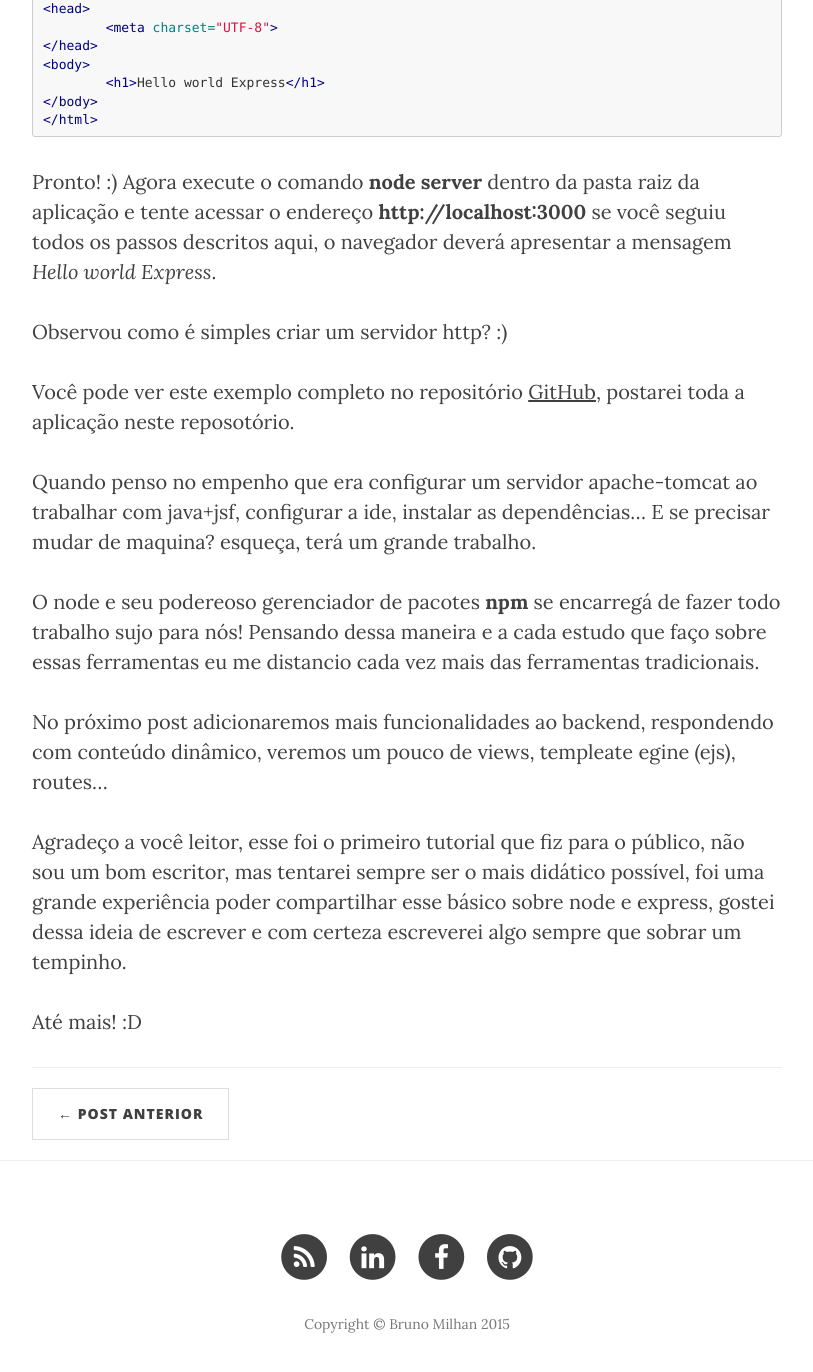
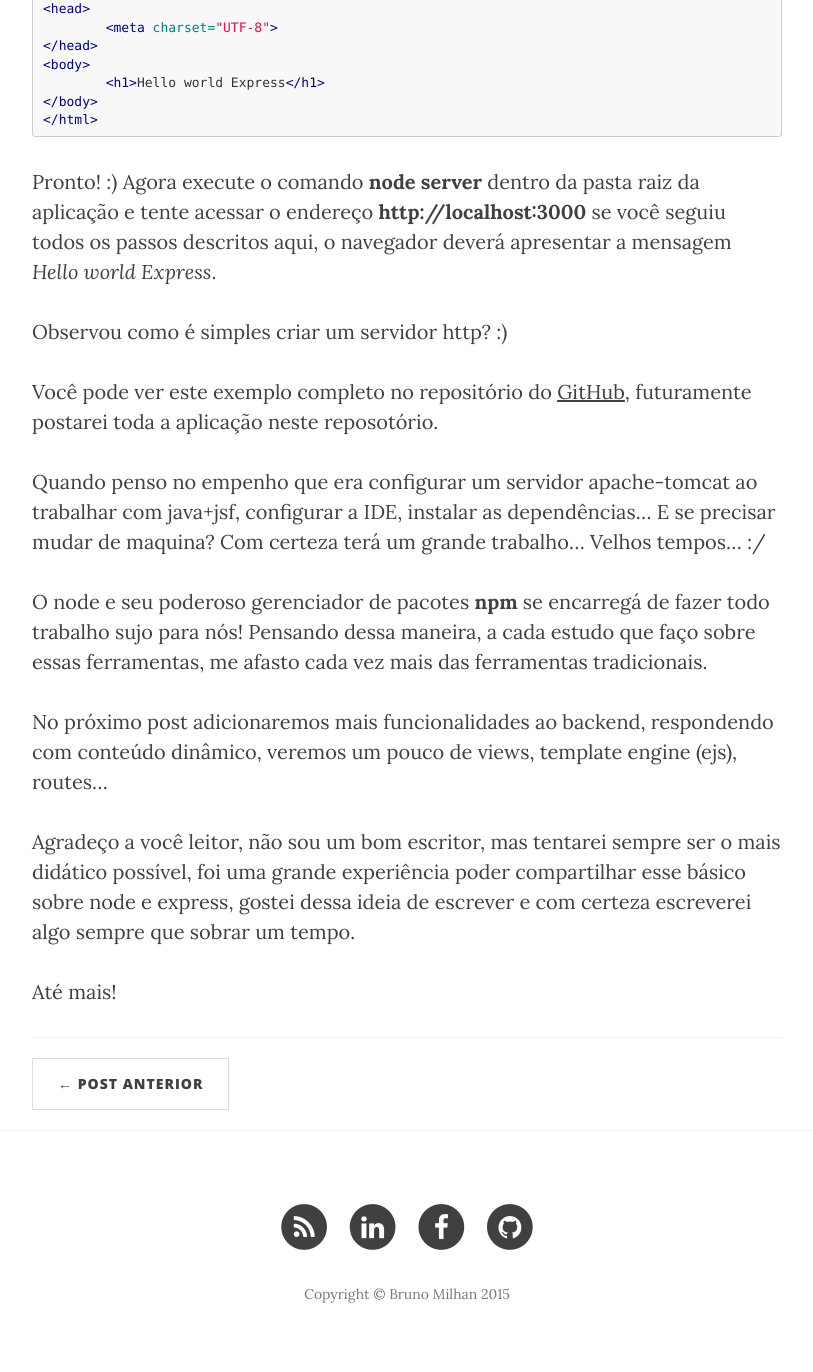
Before and after one commit to brunomilhan/brunomilhan.github.io, a Jekyll site: the page built from _posts/2015-03-14-meanStackIntro.markdown, in a window 1280 px wide and 1400 px high, scrolled down 5716 px. Shown: the top 1372 px of the window, without its empty margins (233-1046 px from the left). Built offline with Jekyll 4.4.1, drawn with Linux system fonts in a browser that asks for light colours; nearby versions of some CDN libraries; Markdown is read by kramdown in place of the engine named in the settings; comment, search, counter and statistics services are not loaded; some of the changed text lies outside the part shown.

Commit message:
fix grammar

```diff
--- a/_posts/2015-03-14-meanStackIntro.markdown
+++ b/_posts/2015-03-14-meanStackIntro.markdown
@@ -154,14 +154,14 @@ Pronto! :) Agora execute o comando **node server** dentro da pasta raiz da aplic
 
 Observou como é simples criar um servidor http? :)
 
-Você pode ver este exemplo completo no repositório [GitHub](https://github.com/brunomilhan/example-express-node), postarei toda a aplicação neste reposotório.
+Você pode ver este exemplo completo no repositório do [GitHub](https://github.com/brunomilhan/example-express-node), futuramente postarei toda a aplicação neste reposotório.
 
-Quando penso no empenho que era configurar um servidor apache-tomcat ao trabalhar com java+jsf, configurar a ide, instalar as dependências... E se precisar mudar de maquina? esqueça, terá um grande trabalho.
+Quando penso no empenho que era configurar um servidor apache-tomcat ao trabalhar com java+jsf, configurar a IDE, instalar as dependências... E se precisar mudar de maquina? Com certeza terá um grande trabalho... Velhos tempos... :/
 
-O node e seu podereoso gerenciador de pacotes **npm** se encarregá de fazer todo trabalho sujo para nós! Pensando dessa maneira e a cada estudo que faço sobre essas ferramentas eu me distancio cada vez mais das ferramentas tradicionais.
+O node e seu poderoso gerenciador de pacotes **npm** se encarregá de fazer todo trabalho sujo para nós! Pensando dessa maneira, a cada estudo que faço sobre essas ferramentas, me afasto cada vez mais das ferramentas tradicionais.
 
-No próximo post adicionaremos mais funcionalidades ao backend, respondendo com conteúdo dinâmico, veremos um pouco de views, templeate egine (ejs), routes...
+No próximo post adicionaremos mais funcionalidades ao backend, respondendo com conteúdo dinâmico, veremos um pouco de views, template engine (ejs), routes...
 
-Agradeço a você leitor, esse foi o primeiro tutorial que fiz para o público, não sou um bom escritor, mas tentarei sempre ser o mais didático possível, foi uma grande experiência poder compartilhar esse básico sobre node e express, gostei dessa ideia de escrever e com certeza escreverei algo sempre que sobrar um tempinho.
+Agradeço a você leitor, não sou um bom escritor, mas tentarei sempre ser o mais didático possível, foi uma grande experiência poder compartilhar esse básico sobre node e express, gostei dessa ideia de escrever e com certeza escreverei algo sempre que sobrar um tempo.
 
-Até mais! :D
+Até mais!
```
Also changed, not shown: other parts of _posts/2015-03-14-meanStackIntro.markdown (+4 -4 lines).
